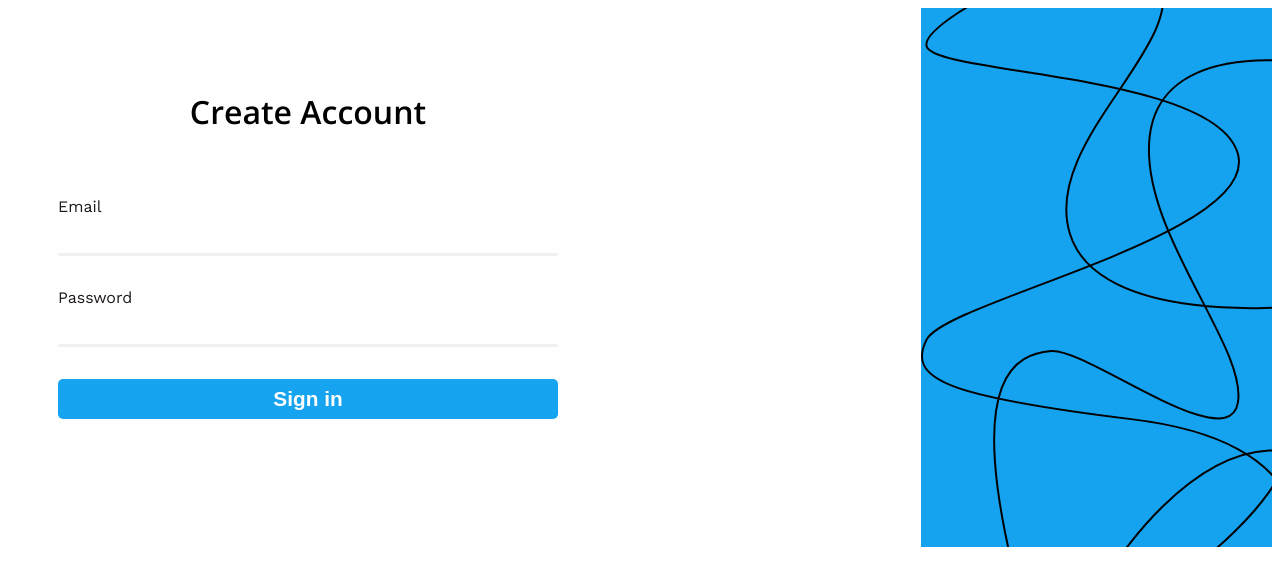
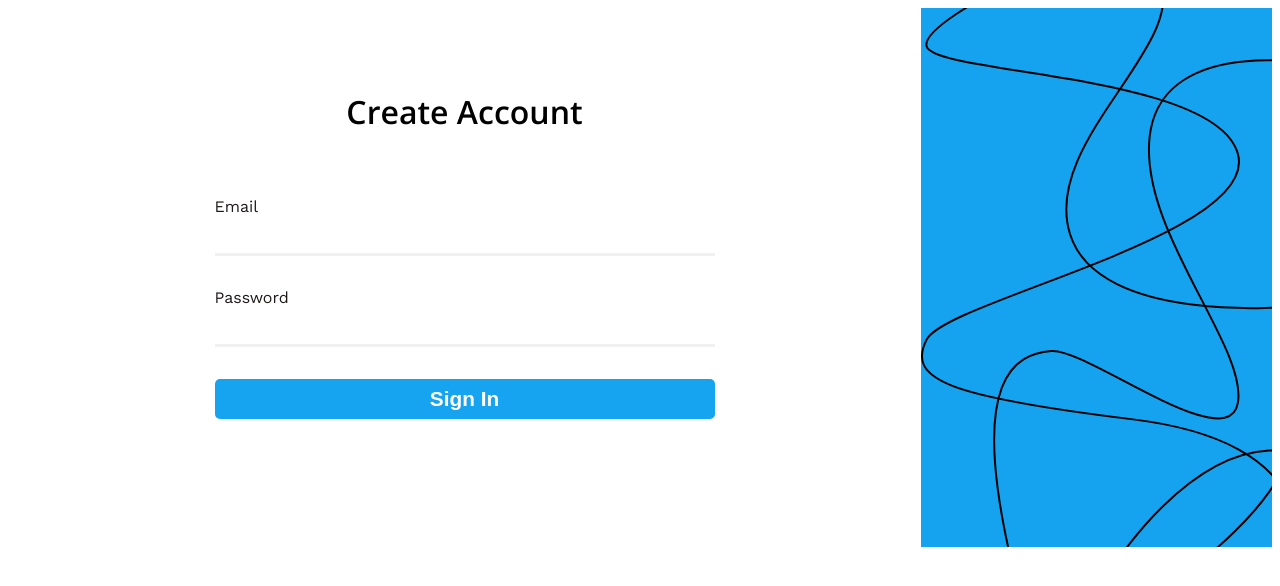
Before and after one commit to CynatraDevelopers/Prototype, a React (Create React App) app in the folder frontend/: page / in a window 1280 px wide. Shown: the top 586 px of the page. Built offline with nearby package versions, Linux system fonts and the light colour scheme.

Commit message:
Changed File structure

```diff
--- a/frontend/public/index.html
+++ b/frontend/public/index.html
@@ -24,7 +24,7 @@
       work correctly both with client-side routing and a non-root public URL.
       Learn how to configure a non-root public URL by running `npm run build`.
     -->
-    <title>React App</title>
+    <title>Cynatra</title>
   </head>
   <body>
     <noscript>You need to enable JavaScript to run this app.</noscript>
--- a/frontend/src/App.js
+++ b/frontend/src/App.js
@@ -1,5 +1,5 @@
 import './App.css';
-import LoginForm from './Login';
+import LoginForm from './components/Login/Login';
 
 function App() {
   return (
--- a/frontend/src/Login.js
+++ /dev/null
@@ -1,46 +0,0 @@
-import './Login.css'
-import React from 'react';
-import image from './img.png'
-
-class LoginForm extends React.Component{
-  render(){
-    return(
-      <div>
-        <div id="loginform">
-          <FormHeader title="Create Account" />
-          <Form />
-        </div>
-        <img src={image} alt="Logo" id='design-img'/>
-      </div>
-
-    )
-  }
-}
-
-const FormHeader = props => (
-    <h2 id="headerTitle">{props.title}</h2>
-);
-
-
-const Form = props => (
-   <div>
-     <FormInput description="Email"  type="text" />
-     <FormInput description="Password" type="password"/>
-     <FormButton title="Sign in"/>
-   </div>
-);
-
-const FormButton = props => (
-  <div id="button" class="row">
-    <button>{props.title}</button>
-  </div>
-);
-
-const FormInput = props => (
-  <div class="row">
-    <label>{props.description}</label>
-    <input type={props.type} placeholder={props.placeholder}/>
-  </div>
-);
-
-export default LoginForm;
--- /dev/null
+++ b/frontend/src/components/Form/Form.js
@@ -0,0 +1,14 @@
+const Form = ({lists}) => {
+    return (
+        <div className="form">
+            {lists.map(list => (
+                <div className="formInput row">
+                    <label>{list.description}</label>
+                    <input type={list.type} placeholder={list.placeholder} value={list.value} onChange={event => list.setValue(event.target.value)} />
+                </div>
+            ))}
+        </div>
+    );
+}
+
+export default Form;
--- a/frontend/src/Login.css
+++ b/frontend/src/components/Login/Login.css
@@ -9,6 +9,11 @@ html{
   font-size: 100%;
 }
 
+.login{
+  display: flex;
+  justify-content: center;
+}
+
 #loginform{
   max-width: 500px;
   min-width: 300px;
@@ -18,6 +23,7 @@ html{
   padding: 50px 50px;
   background-color: #FFFFFF;
   display: inline-block;
+  margin: 0 auto;
 }
 
 #headerTitle{
--- /dev/null
+++ b/frontend/src/components/Login/Login.js
@@ -0,0 +1,58 @@
+import './Login.css'
+import image from '../../assets/img.png'
+import { useState } from 'react'
+import Form from '../Form/Form';
+
+const LoginForm = () => {
+
+  const [email, setEmail] = useState('');
+  const [password, setPassword] = useState('');
+  let lists = [
+    {
+      description: "Email",
+      type: "text",
+      placeholder: "",
+      value: email,
+      setValue: setEmail,
+    },
+    {
+      description: "Password",
+      type: "password",
+      placeholder: "",
+      value: password,
+      setValue: setPassword,
+    },
+  ]
+
+  return (
+    <div className="login">
+      <div id="loginform">
+        <h2 id="headerTitle">
+          Create Account
+        </h2>
+
+        <form className="login__form">
+          <Form lists = {lists}/>
+        </form>
+
+        <div id="button" class="row">
+          <button>
+            Sign In
+          </button>
+        </div>
+      </div>
+      <img src={image} alt="Logo" id='design-img'/>
+    </div>
+  );
+}
+
+export default LoginForm;
+
+
+/*
+label description
+input type
+placeholder
+value
+onChange
+*/
```
Also changed, not shown: frontend/src/assets/img.png (renamed from frontend/src/img.png).
